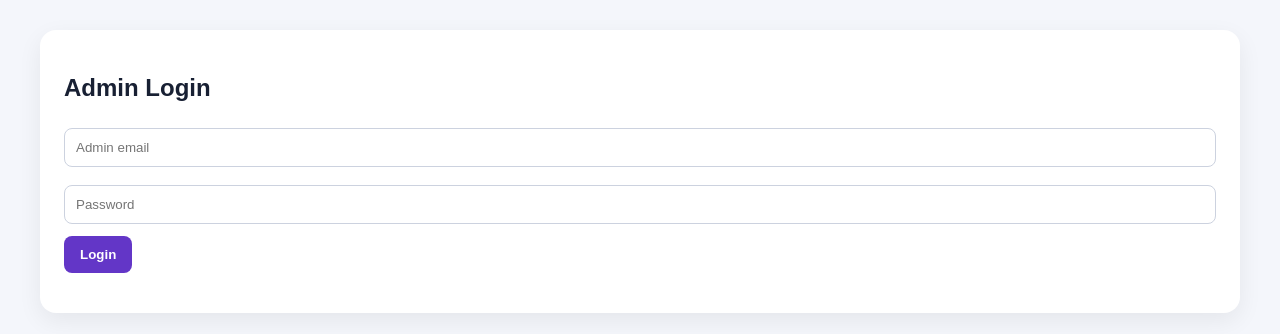
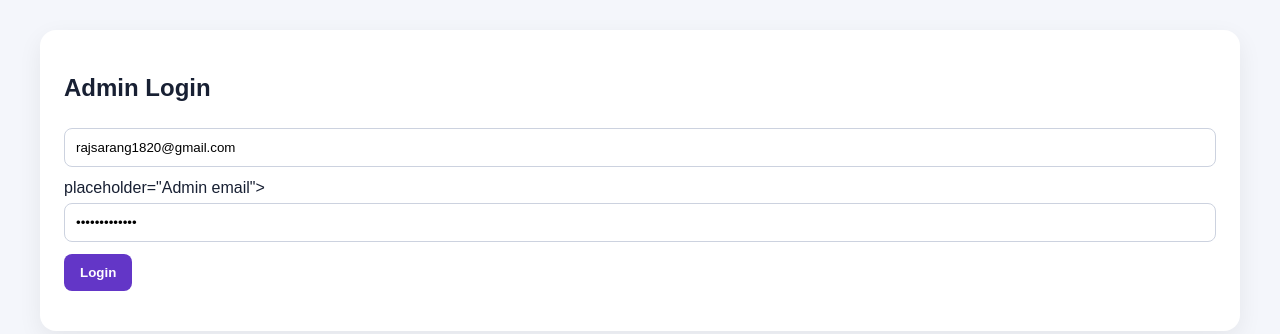
Before and after one commit to shurvir123/mandir-donetion-2, a plain HTML site: page admin.html in a window 1280 px wide. Drawn offline with Linux system fonts and the light colour scheme.

Commit message:
Add default values to admin login inputs
Updated admin login inputs to include default values for email and password.

```diff
--- a/admin.html
+++ b/admin.html
@@ -4,7 +4,14 @@ body{font-family:Arial;margin:0;background:#f4f6fb;color:#182033}.wrap{max-width
 input{padding:11px;border:1px solid #ccd2df;border-radius:8px;width:100%;box-sizing:border-box;margin:6px 0 12px}button{padding:11px 16px;border:0;border-radius:8px;background:#6336c7;color:#fff;font-weight:bold;cursor:pointer}
 table{width:100%;border-collapse:collapse;font-size:14px}th,td{padding:11px;border-bottom:1px solid #eee;text-align:left}th{background:#f4f1ff}.verify{background:#18864b}.reject{background:#b42318;margin-left:5px}.hide{display:none}.status{font-weight:bold}
 </style></head><body><div class="wrap">
-<div class="card" id="login"><h2>Admin Login</h2><input id="ae" type="email" placeholder="Admin email"><input id="ap" type="password" placeholder="Password"><button onclick="login()">Login</button><p id="lm"></p></div>
+<div class="card" id="login"><h2>Admin Login</h2><input <input id="ae" type="email"
+  placeholder="Admin email"
+  value="rajsarang1820@gmail.com"> placeholder="Admin email"><input
+  id="ap"
+  type="password"
+  placeholder="Password"
+  value="rajsarang1820"
+><button onclick="login()">Login</button><p id="lm"></p></div>
 <div class="hide" id="dash"><div class="card"><h1>Donation Admin Dashboard</h1><button onclick="logout()">Logout</button><button onclick="load()" style="margin-left:8px">Refresh</button></div>
 <div class="card"><table><thead><tr><th>Donor</th><th>Amount</th><th>UTR</th><th>Date</th><th>Status</th><th>Action</th></tr></thead><tbody id="rows"></tbody></table></div></div>
 </div>
```
